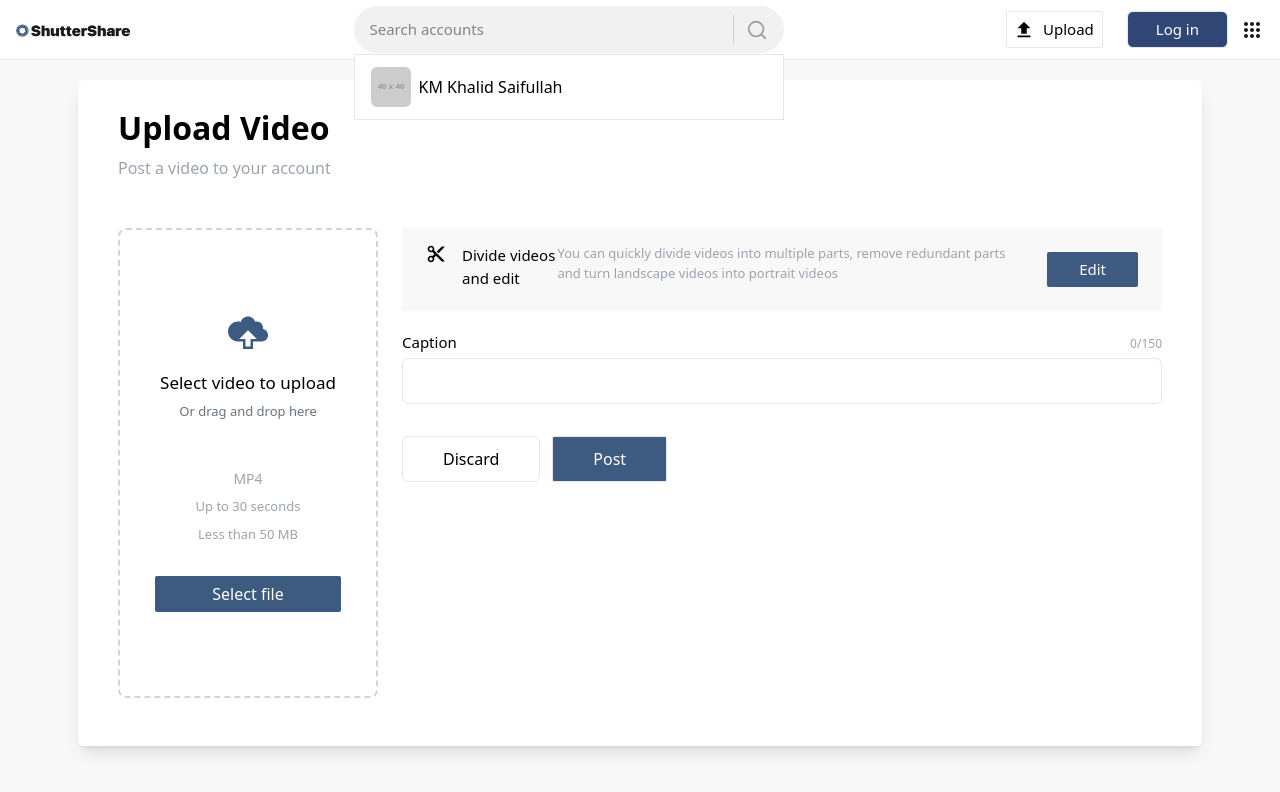
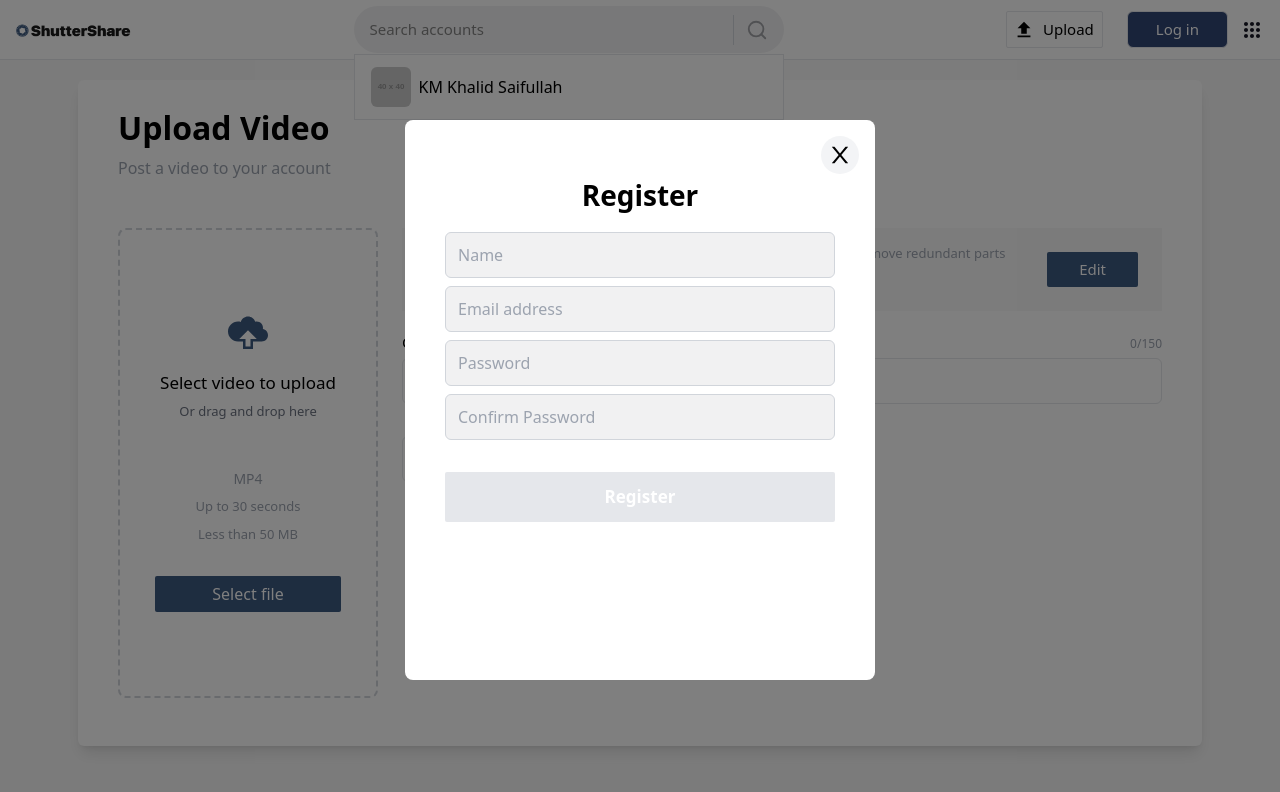
Before and after one commit to t-tasin/shuttershare, a Next.js app: page /upload in a window 1280 px wide. Shown: the top 792 px of the page. Built offline with nearby package versions, Linux system fonts and the light colour scheme.

Commit message:
GetProfile by user_id hook added

```diff
--- /dev/null
+++ b/app/components/AuthOverlay.tsx
@@ -0,0 +1,29 @@
+"use client";
+
+import { useState } from "react";
+import { AiOutlineClose } from "react-icons/ai";
+import Register from "@/app/components/auth/Register";
+import Login from "./auth/Login";
+
+export default function AuthOverlay() {
+  let [isRegister, setIsRegister] = useState<boolean>(true);
+
+  return (
+    <>
+      <div
+        id="AuthOverlay"
+        className="fixed flex items-center justify-center z-50 top-0 left-0 w-full h-full bg-black bg-opacity-50"
+      >
+        <div className="relative bg-white w-full max-w-[470px] h-[70%] p-4 rounded-lg">
+          <div className="w-full flex justify-end">
+            <button className="p-1.5 rounded-full bg-gray-100">
+              <AiOutlineClose size="26" />
+            </button>
+          </div>
+
+          {isRegister ? <Register /> : <Login />}
+        </div>
+      </div>
+    </>
+  );
+}
--- /dev/null
+++ b/app/components/auth/Login.tsx
@@ -0,0 +1,75 @@
+import { ShowErrorObject } from "@/app/types";
+import { useState } from "react";
+import TextInput from "../TextInput";
+import { BiLoaderCircle } from "react-icons/bi";
+
+export default function Login() {
+  const [loading, setLoading] = useState<boolean>(false);
+  const [email, setEmail] = useState<string | "">("");
+  const [password, setPassword] = useState<string | "">("");
+  const [error, setError] = useState<ShowErrorObject | null>(null);
+
+  const showError = (type: string) => {
+    if (error && Object.entries(error).length > 0 && error?.type == type) {
+      return error.message;
+    }
+    return "";
+  };
+
+  const login = () => {
+    console.log("login");
+  };
+
+  return (
+    <>
+      <div>
+        <h1 className="text-center text-[28px] mb-4 font-bold">Log in</h1>
+
+        <div className="px-6 pb-2">
+          <TextInput
+            string={email}
+            placeholder="Email address"
+            onUpdate={setEmail}
+            inputType="email"
+            error={showError("email")}
+          />
+        </div>
+
+        <div className="px-6 pb-2">
+          <TextInput
+            string={password}
+            placeholder="Password"
+            onUpdate={setPassword}
+            inputType="password"
+            error={showError("password")}
+          />
+        </div>
+
+        <div className="px-6 pb-2 mt-6">
+          <button
+            disabled={loading}
+            onClick={() => login()}
+            className={`
+                            flex items-center justify-center w-full text-[17px] font-semibold text-white py-3 rounded-sm
+                            ${
+                              !email || !password
+                                ? "bg-gray-200"
+                                : "bg-[#3D5A80]"
+                            }
+                        `}
+          >
+            {loading ? (
+              <BiLoaderCircle
+                className="animate-spin"
+                color="#ffffff"
+                size={25}
+              />
+            ) : (
+              "Log in"
+            )}
+          </button>
+        </div>
+      </div>
+    </>
+  );
+}
--- /dev/null
+++ b/app/components/auth/Register.tsx
@@ -0,0 +1,100 @@
+import { ShowErrorObject } from "@/app/types";
+import { useRouter } from "next/navigation";
+import { useState } from "react";
+import TextInput from "../TextInput";
+import { BiLoaderCircle } from "react-icons/bi";
+
+export default function Register() {
+  const router = useRouter();
+
+  const [loading, setLoading] = useState<boolean>(false);
+  const [name, setName] = useState<string | "">("");
+  const [email, setEmail] = useState<string | "">("");
+  const [password, setPassword] = useState<string | "">("");
+  const [confirmPassword, setConfirmPassword] = useState<string | "">("");
+  const [error, setError] = useState<ShowErrorObject | null>(null);
+
+  const showError = (type: string) => {
+    if (error && Object.entries(error).length > 0 && error?.type == type) {
+      return error.message;
+    }
+    return "";
+  };
+
+  const register = () => {
+    console.log("register");
+  };
+
+  return (
+    <>
+      <div>
+        <h1 className="text-center text-[28px] mb-4 font-bold">Register</h1>
+
+        <div className="px-6 pb-2">
+          <TextInput
+            string={name}
+            placeholder="Name"
+            onUpdate={setName}
+            inputType="text"
+            error={showError("name")}
+          />
+        </div>
+
+        <div className="px-6 pb-2">
+          <TextInput
+            string={email}
+            placeholder="Email address"
+            onUpdate={setEmail}
+            inputType="email"
+            error={showError("email")}
+          />
+        </div>
+
+        <div className="px-6 pb-2">
+          <TextInput
+            string={password}
+            placeholder="Password"
+            onUpdate={setPassword}
+            inputType="password"
+            error={showError("password")}
+          />
+        </div>
+
+        <div className="px-6 pb-2">
+          <TextInput
+            string={confirmPassword}
+            placeholder="Confirm Password"
+            onUpdate={setConfirmPassword}
+            inputType="password"
+            error={showError("confirmPassword")}
+          />
+        </div>
+
+        <div className="px-6 pb-2 mt-6">
+          <button
+            disabled={loading}
+            onClick={() => register()}
+            className={`
+                            flex items-center justify-center w-full text-[17px] font-semibold text-white py-3 rounded-sm
+                            ${
+                              !name || !email || !password || !confirmPassword
+                                ? "bg-gray-200"
+                                : "bg-[#3D5A80]"
+                            }
+                        `}
+          >
+            {loading ? (
+              <BiLoaderCircle
+                className="animate-spin"
+                color="#ffffff"
+                size={25}
+              />
+            ) : (
+              "Register"
+            )}
+          </button>
+        </div>
+      </div>
+    </>
+  );
+}
--- /dev/null
+++ b/app/context/user.tsx
@@ -0,0 +1,22 @@
+"use client";
+
+import React, {
+  createContext,
+  useContext,
+  useState,
+  useEffect,
+  ReactNode,
+} from "react";
+import { account, ID } from "@/libs/AppWriteClient";
+import { useRouter } from "next/navigation";
+import { UserContextTypes } from "../types";
+
+const UserContext = createContext<UserContextTypes | null>(null);
+
+const UserProvider: React.FC<{ children: ReactNode }> = ({ children }) => {
+  return (
+    <UserContext.Provider value={{ user, register, login, logout, checkUser }}>
+      {children}
+    </UserContext.Provider>
+  );
+};
--- /dev/null
+++ b/app/hooks/useGetProfileByUserId.tsx
@@ -0,0 +1,23 @@
+import { database, Query } from "@/libs/AppWriteClient";
+
+const useGetProfileByUserId = async (userId: string) => {
+  try {
+    const response = await database.listDocuments(
+      String(process.env.NEXT_PUBLIC_DATABASE_ID),
+      String(process.env.NEXT_PUBLIC_COLLECTION_ID_PROFILE),
+      [Query.equal("user_id", userId)]
+    );
+    const documents = response.documents;
+    return {
+      id: documents[0]?.$id,
+      user_id: documents[0]?.user_id,
+      name: documents[0]?.name,
+      image: documents[0]?.image,
+      bio: documents[0]?.bio,
+    };
+  } catch (error) {
+    throw error;
+  }
+};
+
+export default useGetProfileByUserId;
--- a/app/layout.tsx
+++ b/app/layout.tsx
@@ -1,3 +1,4 @@
+import AuthOverlay from "./components/AuthOverlay";
 import "./globals.css";
 import type { Metadata } from "next";
 
@@ -13,7 +14,10 @@ export default function RootLayout({
 }) {
   return (
     <html lang="en">
-      <body>{children}</body>
+      <body>
+        <AuthOverlay />
+        {children}
+      </body>
     </html>
   );
 }
--- a/app/types.tsx
+++ b/app/types.tsx
@@ -1,3 +1,18 @@
+export interface UserContextTypes {
+  user: User | null;
+  register: (name: string, email: string, password: string) => Promise<void>;
+  login: (email: string, password: string) => Promise<void>;
+  logout: () => Promise<void>;
+  checkUser: () => Promise<void>;
+}
+
+export interface User {
+  id: string;
+  name: string;
+  bio: string;
+  image: string;
+}
+
 export interface RandomUsers {
   id: string;
   name: string;
--- /dev/null
+++ b/libs/AppWriteClient.tsx
@@ -0,0 +1,11 @@
+import { Account, Client, ID, Databases, Query, Storage } from "appwrite";
+
+const client = new Client()
+  .setEndpoint(String(process.env.NEXT_PUBLIC_APPWRITE_URL))
+  .setProject(String(process.env.NEXT_PUBLIC_ENDPOINT));
+
+const account = new Account(client);
+const database = new Databases(client);
+const storage = new Storage(client);
+
+export { client, account, database, storage, Query, ID };
```
Also changed, not shown: public/image/placeholder-user.jpg (added), 1 other file (tests, documents, lock files or other folders).
